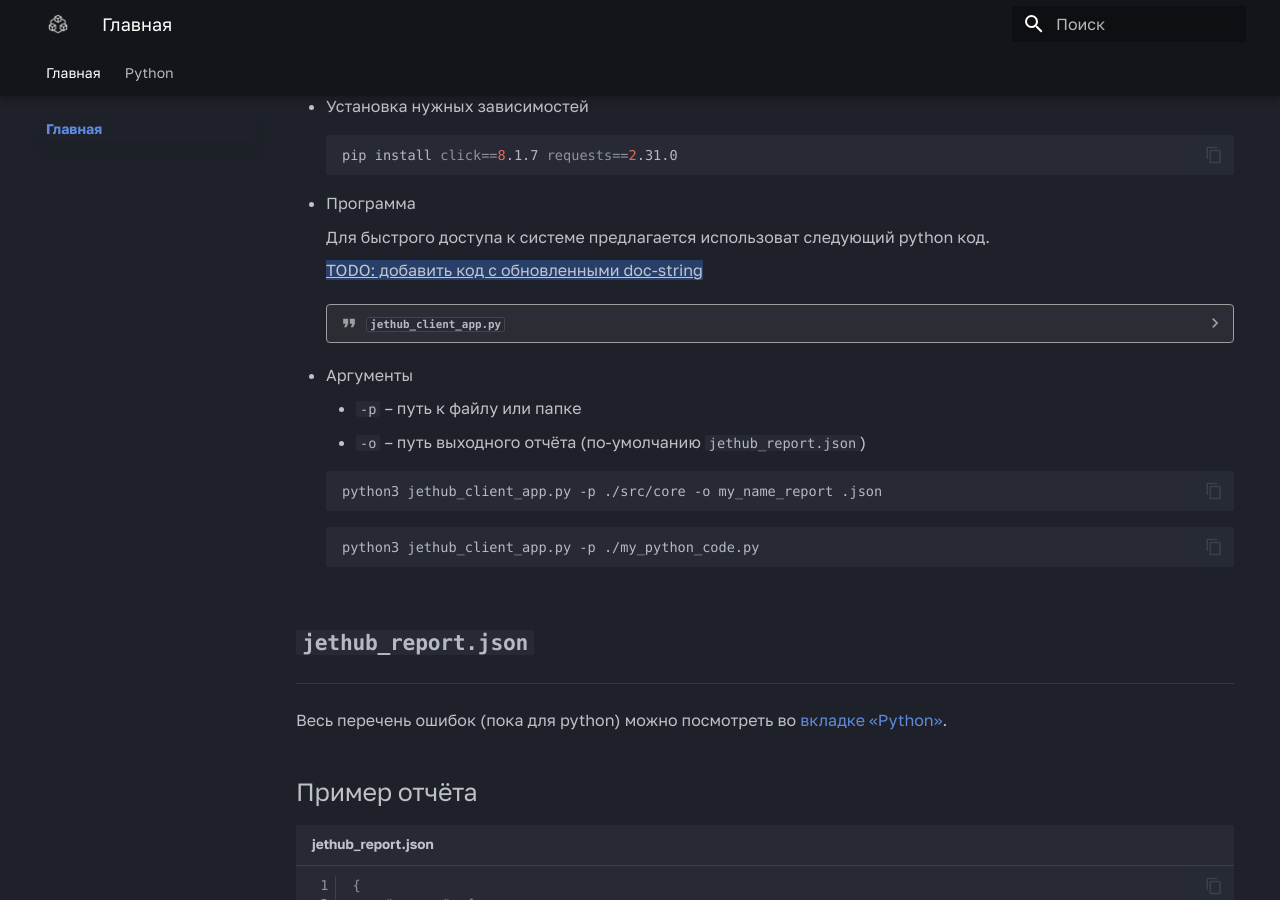
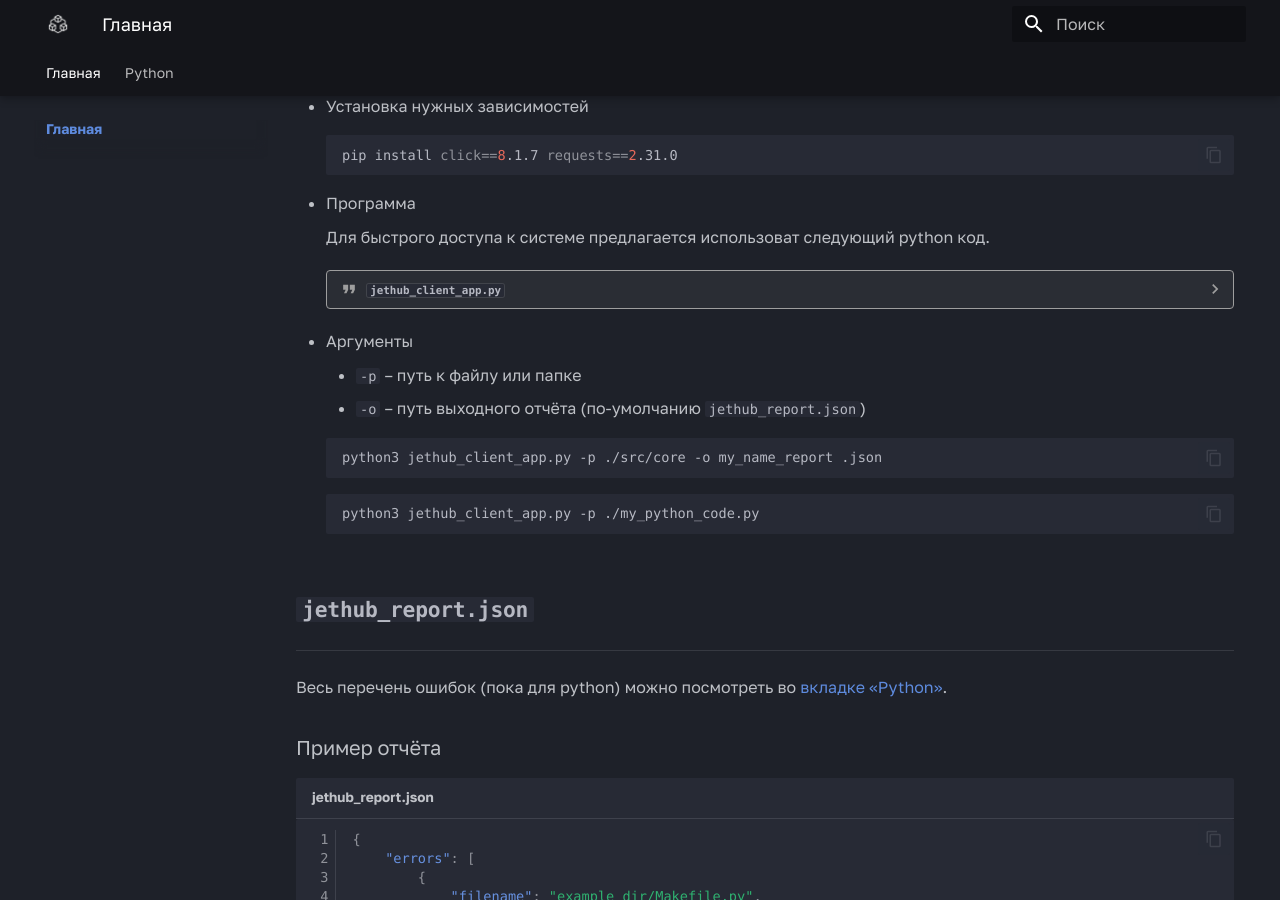
Before and after one commit to jethub-tech/docs.jethub.pro, an MkDocs documentation site: the page built from docs/index.md, in a window 1280 px wide and 900 px high, scrolled down 1009 px. Built offline with MkDocs 1.6.1 and Material for MkDocs 9.7.7, drawn with Linux system fonts in a browser that asks for light colours; some web fonts are replaced.

Commit message:
little bit update main index

````diff
--- a/docs/index.md
+++ b/docs/index.md
@@ -74,7 +74,6 @@ flowchart TB
 
     Для быстрого доступа к системе предлагается использоват следующий python код.
 
-    ^^==TODO: добавить код с обновленными doc-string==^^
     ??? quote "`jethub_client_app.py`"
 
         ```python linenums="1"
@@ -99,7 +98,7 @@ flowchart TB
 
 Весь перечень ошибок (пока для python) можно посмотреть во [вкладке «Python»](https://docs.jethub.pro/python/).
 
-## Пример отчёта
+### Пример отчёта
 
 ``` json linenums="1" title="jethub_report.json"
 {
````
